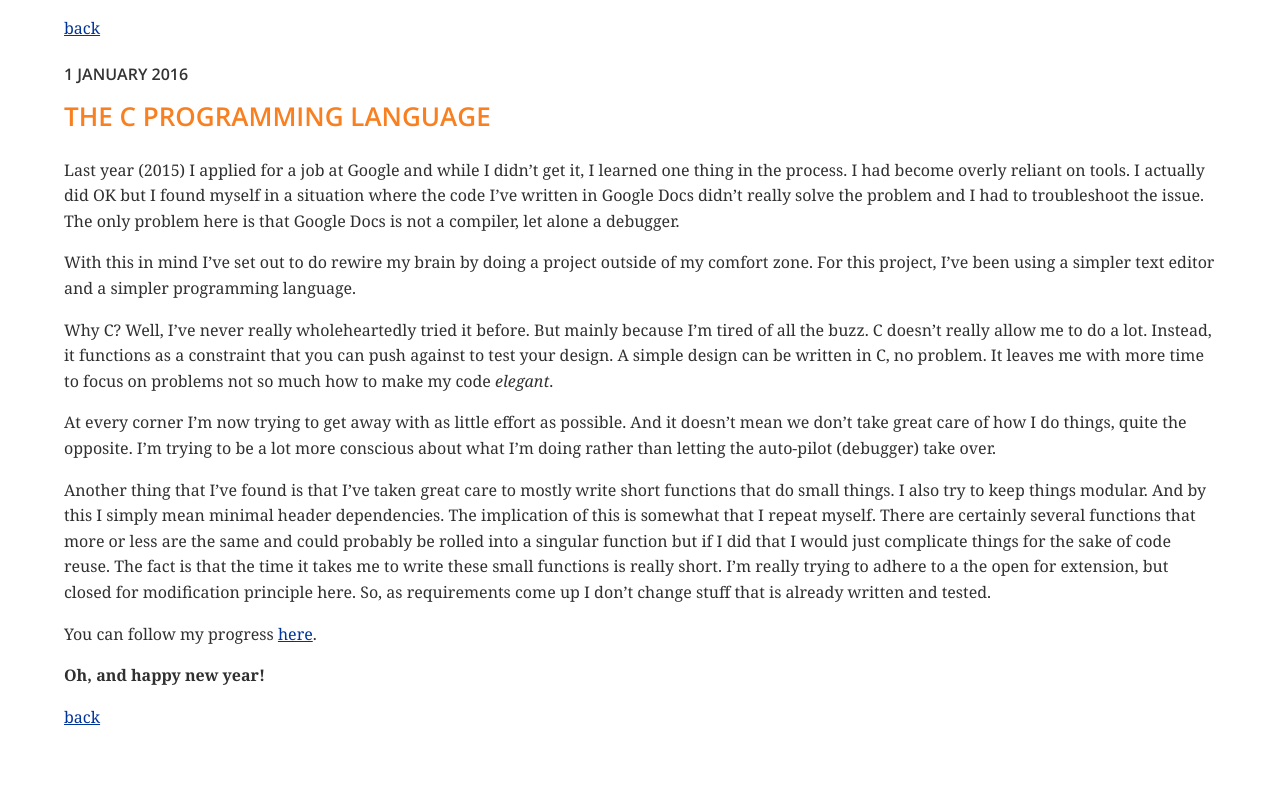
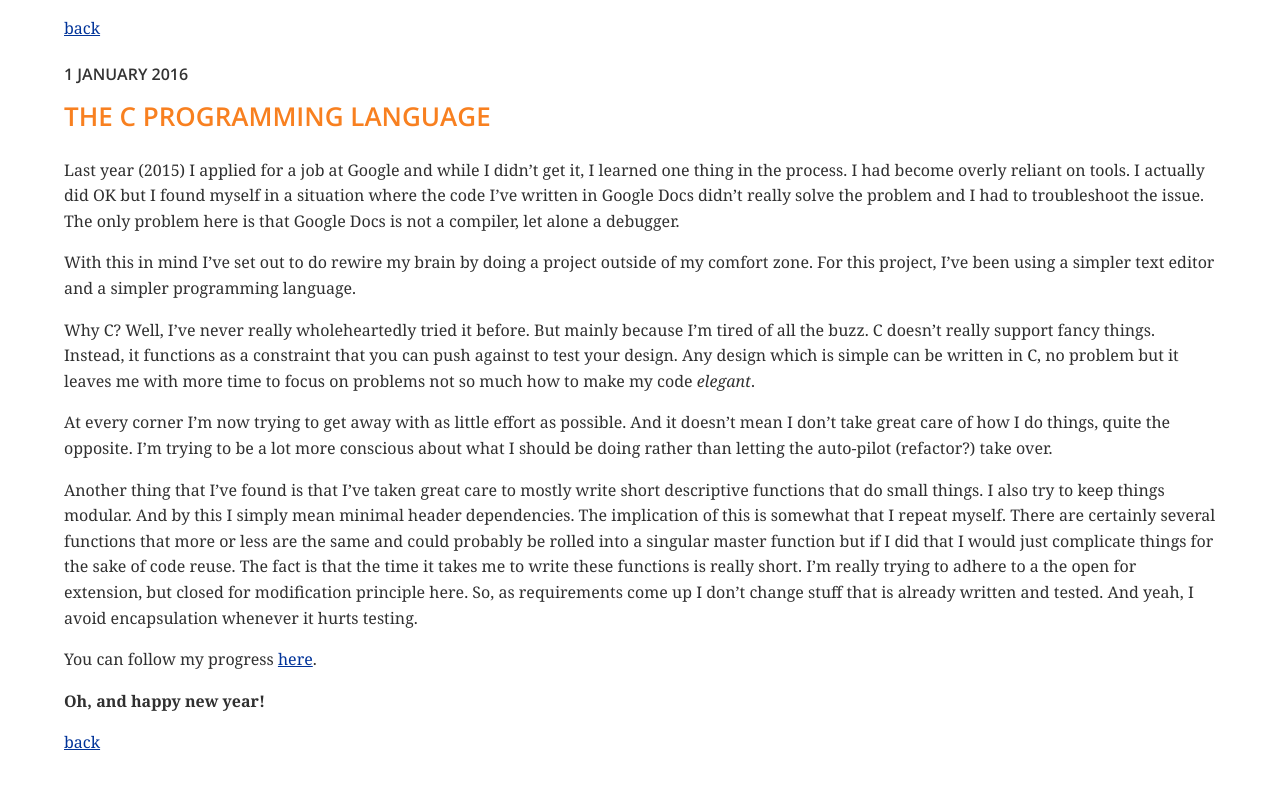
Before and after one commit to leidegre/leidegre.github.com, a Jekyll site: the page built from _posts/2016-01-01-the-c-programming-lang.md, in a window 1280 px wide. Shown: the top 789 px of the page. Built offline with Jekyll 4.4.1, drawn with Linux system fonts in a browser that asks for light colours; nearby versions of some CDN libraries.

Commit message:
Update 2016-01-01-the-c-programming-lang.md

```diff
--- a/_posts/2016-01-01-the-c-programming-lang.md
+++ b/_posts/2016-01-01-the-c-programming-lang.md
@@ -7,11 +7,11 @@ Last year (2015) I applied for a job at Google and while I didn't get it, I lear
 
 With this in mind I've set out to do rewire my brain by doing a project outside of my comfort zone. For this project, I've been using a simpler text editor and a simpler programming language.
 
-Why C? Well, I've never really wholeheartedly tried it before. But mainly because I'm tired of all the buzz. C doesn't really allow me to do a lot. Instead, it functions as a constraint that you can push against to test your design. A simple design can be written in C, no problem. It leaves me with more time to focus on problems not so much how to make my code *elegant*.
+Why C? Well, I've never really wholeheartedly tried it before. But mainly because I'm tired of all the buzz. C doesn't really support fancy things. Instead, it functions as a constraint that you can push against to test your design. Any design which is simple can be written in C, no problem but it leaves me with more time to focus on problems not so much how to make my code *elegant*.
 
-At every corner I'm now trying to get away with as little effort as possible. And it doesn't mean we don't take great care of how I do things, quite the opposite. I'm trying to be a lot more conscious about what I'm doing rather than letting the auto-pilot (debugger) take over.
+At every corner I'm now trying to get away with as little effort as possible. And it doesn't mean I don't take great care of how I do things, quite the opposite. I'm trying to be a lot more conscious about what I should be doing rather than letting the auto-pilot (refactor?) take over.
 
-Another thing that I've found is that I've taken great care to mostly write short functions that do small things. I also try to keep things modular. And by this I simply mean minimal header dependencies. The implication of this is somewhat that I repeat myself. There are certainly several functions that more or less are the same and could probably be rolled into a singular function but if I did that I would just complicate things for the sake of code reuse. The fact is that the time it takes me to write these small functions is really short. I'm really trying to adhere to a the open for extension, but closed for modification principle here. So, as requirements come up I don't change stuff that is already written and tested.
+Another thing that I've found is that I've taken great care to mostly write short descriptive functions that do small things. I also try to keep things modular. And by this I simply mean minimal header dependencies. The implication of this is somewhat that I repeat myself. There are certainly several functions that more or less are the same and could probably be rolled into a singular master function but if I did that I would just complicate things for the sake of code reuse. The fact is that the time it takes me to write these functions is really short. I'm really trying to adhere to a the open for extension, but closed for modification principle here. So, as requirements come up I don't change stuff that is already written and tested. And yeah, I avoid encapsulation whenever it hurts testing.
 
 You can follow my progress [here](https://github.com/leidegre/parc/tree/particle).
 
```
